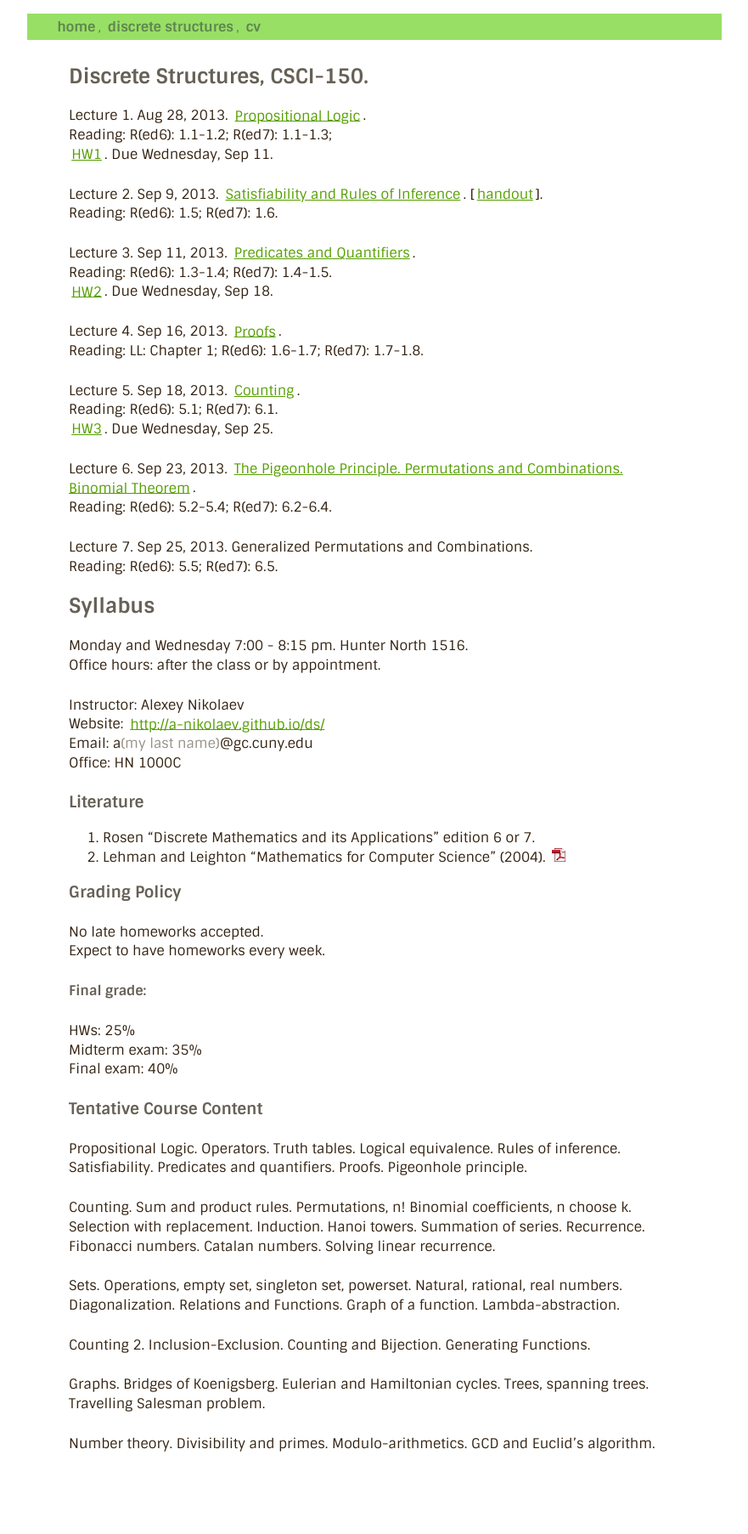
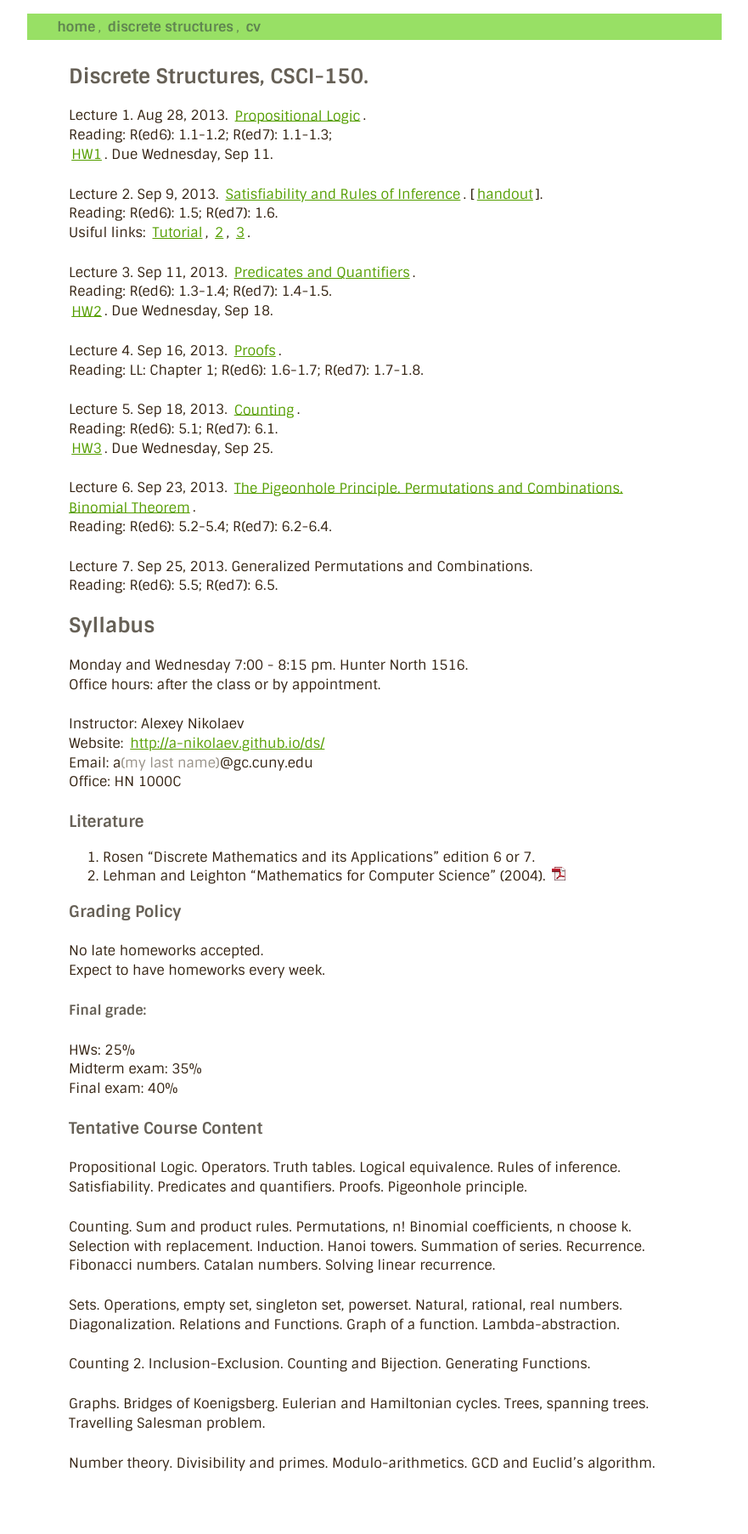
Before and after one commit to a-nikolaev/a-nikolaev.github.io, a Jekyll site: the page built from ds/index.markdown, in a window 1280 px wide. Shown: the whole page at 85% size, without its empty margins (199-1080 px from the left). Built offline with Jekyll 4.4.1, drawn with Linux system fonts in a browser that asks for light colours; Markdown is read by kramdown in place of the engine named in the settings; before the commit the page ends 1783 px from its top, so only the background shows below that.

Commit message:
added a few links for the inference rules lecture

```diff
--- a/ds/index.markdown
+++ b/ds/index.markdown
@@ -11,6 +11,11 @@ Reading: R(ed6): 1.1-1.2; R(ed7): 1.1-1.3;
 
 Lecture 2. Sep 9, 2013. [Satisfiability and Rules of Inference](/ds/docs/lec2.pdf). [[handout](/ds/docs/cc1.pdf)].
 Reading: R(ed6): 1.5; R(ed7): 1.6.
+Usiful links:
+[Tutorial](http://www.cs.colostate.edu/~cs122/tut_3.php),
+[2](http://www.millersville.edu/~bikenaga/math-proof/rules-of-inference/rules-of-inference.html),
+[3](http://cs.gmu.edu/~henryh/330/Trans-pdf/3.pdf).
+
 
 Lecture 3. Sep 11, 2013. [Predicates and Quantifiers](/ds/docs/lec3.pdf).
 Reading: R(ed6): 1.3-1.4; R(ed7): 1.4-1.5.
```
